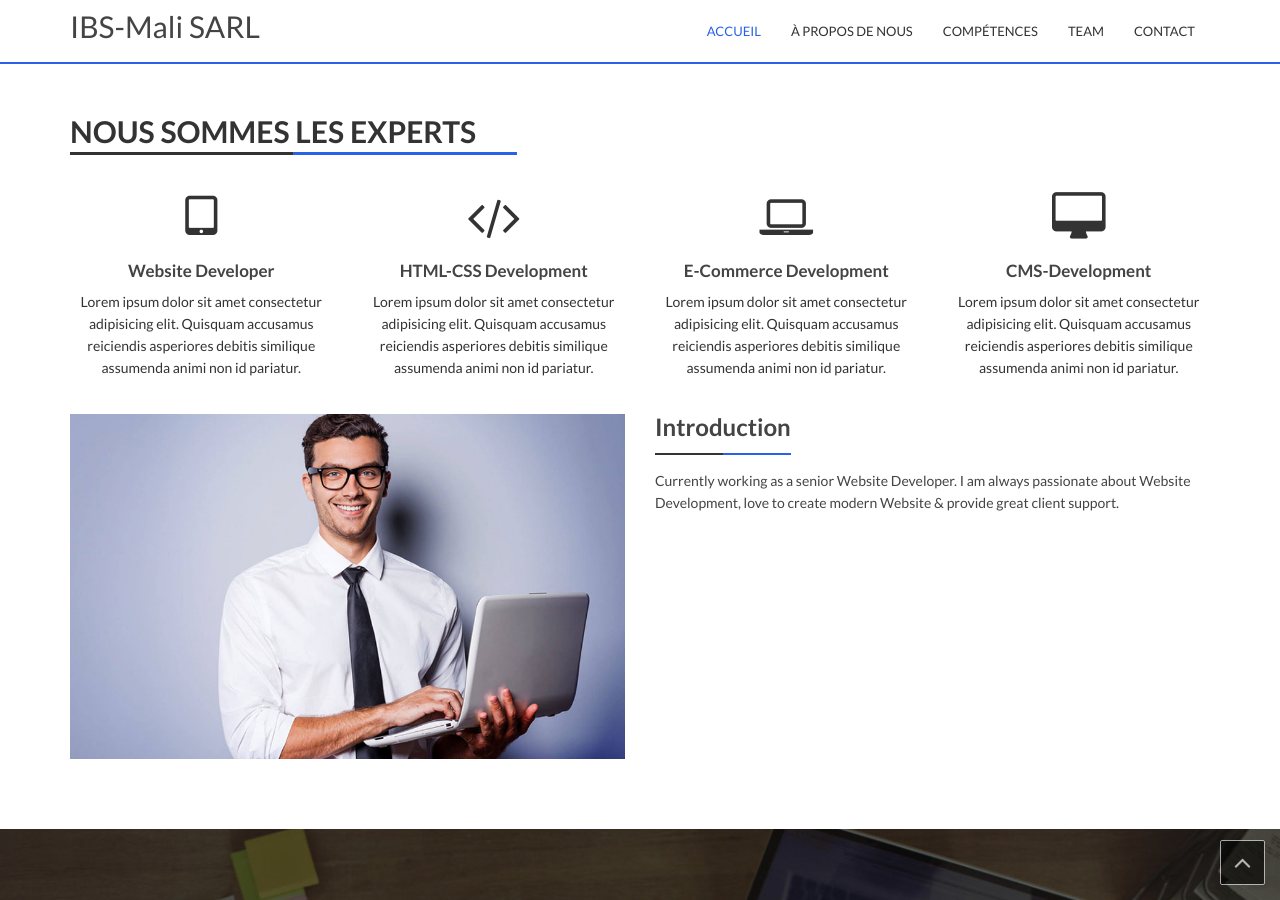
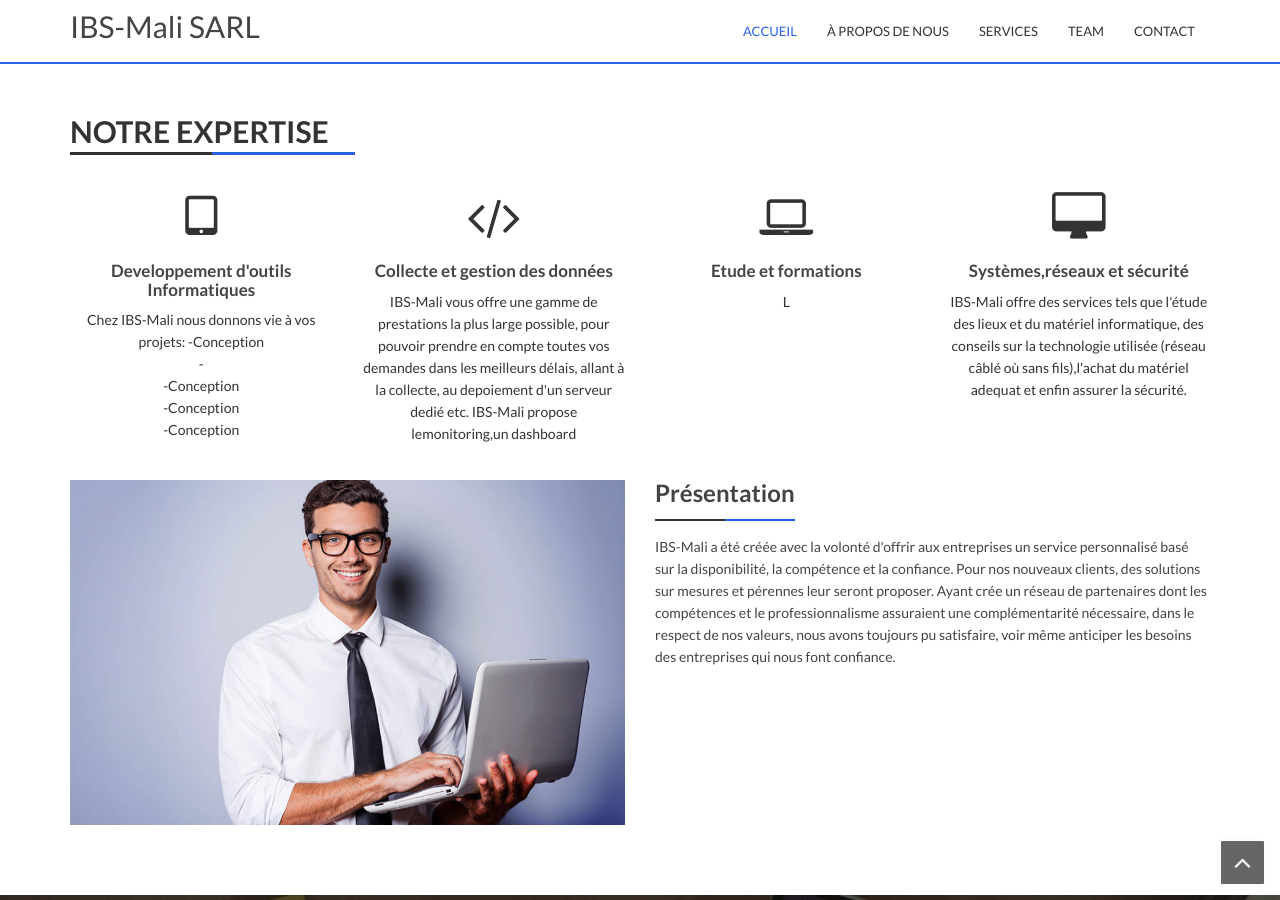
Before and after one commit to IBS-Mali/ibs-web, a Jekyll site: the page index.html, which Jekyll copies as it is, in a window 1280 px wide and 900 px high, scrolled down 850 px. Built offline with Jekyll 4.4.1, drawn with Linux system fonts in a browser that asks for light colours; some of the changed text lies outside the part shown.

Commit message:
Mise à jour des infos.

```diff
--- a/index.html
+++ b/index.html
@@ -74,7 +74,7 @@
                                     <a class="page-scroll" href="#about">À propos de nous</a>
                                 </li>
                                 <li>
-                                    <a class="page-scroll" href="#skills">Compétences</a>
+                                    <a class="page-scroll" href="#skills">Services</a>
                                 </li>
                                 <li>
                                     <a class="page-scroll" href="#reviews">Team</a>
@@ -121,7 +121,7 @@
 				<div class="row">
 					<div class="col-md-12 col-sm-12">
 						<div class="section-head">
-						    <h3>Nous sommes les experts</h3>
+						    <h3>Notre expertise</h3>
 						</div>
 					</div>
 				</div>
@@ -131,8 +131,14 @@
 				        <div class="about-details text-center">
 				            <div class="single-about">
 				                <a class="about-icon" href="#"><i class="fa fa-tablet"></i></a>
-				                <h4>Website Developer</h4>
-				                <p>Lorem ipsum dolor sit amet consectetur adipisicing elit. Quisquam accusamus reiciendis asperiores debitis similique assumenda animi non id pariatur.</p>
+				                <h4>Developpement d'outils Informatiques </h4>
+				                <p>Chez IBS-Mali nous donnons vie à vos projets:
+                                -Conception </br>
+                                - </br>
+                                -Conception </br>
+                                -Conception </br>
+                                -Conception </br>
+                            </p>
 				            </div>
 				        </div>
 				        <!-- end about-details -->
@@ -142,8 +148,9 @@
 				        <div class="about-details text-center">
 				            <div class="single-about">
 				                <a class="about-icon" href="#"><i class="fa fa-code"></i></a>
-				                <h4>HTML-CSS Development</h4>
-				                <p>Lorem ipsum dolor sit amet consectetur adipisicing elit. Quisquam accusamus reiciendis asperiores debitis similique assumenda animi non id pariatur.</p>
+				                <h4>Collecte et gestion des données</h4>
+				                <p>IBS-Mali vous offre une gamme de prestations la plus large possible, pour pouvoir prendre en compte toutes vos demandes dans les meilleurs délais, allant à la collecte, au depoiement d'un serveur dedié etc.
+                                IBS-Mali propose lemonitoring,un dashboard</p>
 				            </div>
 				        </div>
 				        <!-- end about-details -->
@@ -152,8 +159,8 @@
 				        <div class="about-details text-center">
 				            <div class="single-about">
 				                <a class="about-icon" href="#"><i class="fa fa-laptop"></i></a>
-				                <h4>E-Commerce Development</h4>
-				                <p>Lorem ipsum dolor sit amet consectetur adipisicing elit. Quisquam accusamus reiciendis asperiores debitis similique assumenda animi non id pariatur.</p>
+				                <h4>Etude et formations</h4>
+				                <p>L</p>
 				            </div>
 				        </div>
 				        <!-- end about-details -->
@@ -163,8 +170,8 @@
 				        <div class="about-details text-center">
 				            <div class="single-about">
 				                <a class="about-icon" href="#"><i class="fa fa-desktop"></i></a>
-				                <h4>CMS-Development</h4>
-				                <p>Lorem ipsum dolor sit amet consectetur adipisicing elit. Quisquam accusamus reiciendis asperiores debitis similique assumenda animi non id pariatur.</p>
+				                <h4>Systèmes,réseaux et sécurité</h4>
+				                <p>IBS-Mali offre des services tels que l'étude des lieux et du matériel informatique, des conseils sur la technologie utilisée (réseau câblé où sans fils),l'achat du matériel adequat et enfin assurer la sécurité.</p>
 				            </div>
 				        </div>
 				        <!-- end about-details -->
@@ -181,8 +188,9 @@
                         <!-- about-self -->
 				        <div class="about-self">
 				            <div class="self-head">
-				                <h4 class="intro-head">Introduction</h4>
-				                <p>Currently working as a senior Website Developer. I am always passionate about Website Development, love to create modern Website & provide great client support.</p>
+				                <h4 class="intro-head">Présentation</h4>
+				                <p>IBS-Mali a été créée avec la volonté d'offrir aux entreprises un service personnalisé basé sur la disponibilité, la compétence et la confiance. Pour nos nouveaux clients, des solutions sur mesures et pérennes leur seront proposer.
+                                Ayant crée un réseau de partenaires dont les compétences et le professionnalisme assuraient une complémentarité nécessaire, dans le respect de nos valeurs, nous avons toujours pu satisfaire, voir même anticiper les besoins des entreprises qui nous font confiance.</p>
 				            </div>
 				            <div class="self-text">
 				            </div>
@@ -201,7 +209,7 @@
 		            <div class="add-text">
                         <div class="col-md-6 col-sm-6">
                             <div class="add-content">
-                                <h2>When the best and the most expensive are not synonyms</h2>
+                                <h2>Pour vous, vos besoins, nos experts rélèvent de nouveaux defis à chaque instant.. </h2>
                             </div>
                         </div>
 
@@ -217,7 +225,7 @@
 				<div class="row">
 					<div class="col-md-12 col-sm-12">
 						<div class="section-head">
-						    <h3>Compétences.</h3>
+						    <h3>Nos services</h3>
 						</div>
 					</div>
 				</div>
@@ -227,15 +235,22 @@
                         <!-- Skills Content -->
                         <div class="skills-content">
                             <div class="skills-details">
-                                <p>Lorem ipsum dolor sit amet, consectetur adipisicing elit. Modi ex blanditiis consequuntur ab odio sed totam in rerum, illum amet facere ipsam quibusdam perferendis odit,Lorem ipsum dolor sit amet, consectetur perspiciatis quaerat </p>
+                                <p>Notre société a la capacité de satisfaire tous vos besoins en matière de Prestation de Services et du Bureau d'étude.</p>
                             </div>
                             <div class="skills-idea">
-                                <h4 class="intro-head">Work startegy</h4>
+                                <h4 class="intro-head">Vos besoins</h4>
                                 <ul>
-                                    <li><a href="#"><i class="fa fa-lightbulb-o"></i>Idea :</a>I have an Special Idea Web Development</li>
-                                    <li><a href="#"><i class="fa fa-thumbs-o-up"></i>Approve :</a>Launched the idea for the website</li>
-                                    <li><a href="#"><i class="fa fa-pencil"></i>Brand Identify :</a>I have Web Development</li>
-                                    <li><a href="#"><i class="fa fa-line-chart"></i>Live Work : One who designs software</a> </li>
+    Contrôler et sécuriser votre infrastructure
+    Mettre en œuvre votre infrastructure
+    Communications unifiées
+    Administrer et superviser votre SI
+    Community
+
+                                    <li><a href="#"><i class="fa fa-lightbulb-o"></i>Idea :</a>Vous faire assister dans votre projet</li>
+                                    <li><a href="#"><i class="fa fa-thumbs-o-up"></i>Approve :</a>Mettre en œuvre votre infrastructure</li>
+                                    <li><a href="#"><i class="fa fa-pencil"></i>Brand Identify :</a>    Administrer et superviser votre SI
+</li>
+                                    <li><a href="#"><i class="fa fa-line-chart"></i>Live Work : Community</a> </li>
                                 </ul>
                             </div>
                         </div>
@@ -261,7 +276,7 @@
                         </div>
                         <!-- Skills Progressbar -->
                         <div class="skill-progress">
-                            <h4 class="web-ex">Social Marketing</h4>
+                            <h4 class="web-ex">Réseau,securité et maintenance</h4>
                             <div class="progress">
                                 <div class="progress-bar wow fadeInLeft" data-wow-duration="1.5s" data-wow-delay="1.5s " role="progressbar" aria-valuenow="80" aria-valuemin="0" aria-valuemax="100" style="width: 80%;">
                                 </div>
@@ -290,18 +305,18 @@
                 <div class="row second-row">
                     <div class="col-md-6 col-sm-6">
                         <div class="skill-edu">
-                            <h4 class="intro-head">DOMAINES D'ACTIVITÉS</h4>
+                            <h4 class="intro-head">DOMAINES D'ACTIVITÉS ET COMPETENCES</h4>
                             <ul>
-                                <li><a href="#"><i class="fa fa-check-square-o"></i> Le développement de logiciel ;</a></li>
-                                <li><a href="#"><i class="fa fa-check-square-o"></i> La maintenance d’équipement informatique ;</a></li>
-                                <li><a href="#"><i class="fa fa-check-square-o"></i> La vente d’équipement informatique ;</a></li>
-                                <li><a href="#"><i class="fa fa-check-square-o"></i> La maintenance de réseau informatique ;</a></li>
-                                <li><a href="#"><i class="fa fa-check-square-o"></i> La formation, la recherche et l’étude ;</a></li>
-                                <li><a href="#"><i class="fa fa-check-square-o"></i> Le développement de solution informatique ;</a></li>
-                                <li><a href="#"><i class="fa fa-check-square-o"></i> La communication ;</a></li>
-                                <li><a href="#"><i class="fa fa-check-square-o"></i> La création de site Web ;</a></li>
-                                <li><a href="#"><i class="fa fa-check-square-o"></i> L’installation solaire ;</a></li>
-                                <li><a href="#"><i class="fa fa-check-square-o"></i> L’installation de caméra de surveillance ;</a></li>
+                                <li><a href="#"><i class="fa fa-check-square-o"></i> Développement de logiciel ;</a></li>
+                                <li><a href="#"><i class="fa fa-check-square-o"></i> Maintenance d’équipement informatique ;</a></li>
+                                <li><a href="#"><i class="fa fa-check-square-o"></i> Vente d’équipement informatique ;</a></li>
+                                <li><a href="#"><i class="fa fa-check-square-o"></i> Maintenance de réseau informatique ;</a></li>
+                                <li><a href="#"><i class="fa fa-check-square-o"></i> Formation, la recherche et l’étude ;</a></li>
+                                <li><a href="#"><i class="fa fa-check-square-o"></i> Développement de solution informatique ;</a></li>
+                                <li><a href="#"><i class="fa fa-check-square-o"></i> Communication ;</a></li>
+                                <li><a href="#"><i class="fa fa-check-square-o"></i> Création de site Web ;</a></li>
+                                <li><a href="#"><i class="fa fa-check-square-o"></i> Installation solaire ;</a></li>
+                                <li><a href="#"><i class="fa fa-check-square-o"></i> Installation de caméra de surveillance ;</a></li>
                             </ul>
                         </div>
                     </div>
@@ -310,16 +325,16 @@
                         <div class="skill-edu">
                             <h4 class="intro-head">  </h4>
                             <ul>
-                                <li><a href="#"><i class="fa fa-check-square-o"></i> La sécurité informatique ;</a></li>
-                                <li><a href="#"><i class="fa fa-check-square-o"></i> La mise en place de base de données ;</a></li>
-                                <li><a href="#"><i class="fa fa-check-square-o"></i> L’administration de base de données ;</a></li>
-                                <li><a href="#"><i class="fa fa-check-square-o"></i> La sécurité de la base de données ;</a></li>
-                                <li><a href="#"><i class="fa fa-check-square-o"></i> L’installation de serveur ;</a></li>
-                                <li><a href="#"><i class="fa fa-check-square-o"></i> La formation académique CISCO ;</a></li>
-                                <li><a href="#"><i class="fa fa-check-square-o"></i> L’imprimerie ;</a></li>
-                                <li><a href="#"><i class="fa fa-check-square-o"></i> La collecte de données mobiles ;</a></li>
-                                <li><a href="#"><i class="fa fa-check-square-o"></i> La virtualisation ;</a></li>
-                                <li><a href="#"><i class="fa fa-check-square-o"></i> La conception multimédia ;</a></li>
+                                <li><a href="#"><i class="fa fa-check-square-o"></i> Sécurité informatique ;</a></li>
+                                <li><a href="#"><i class="fa fa-check-square-o"></i> Mise en place de base de données ;</a></li>
+                                <li><a href="#"><i class="fa fa-check-square-o"></i> Administration de base de données ;</a></li>
+                                <li><a href="#"><i class="fa fa-check-square-o"></i> Sécurité de la base de données ;</a></li>
+                                <li><a href="#"><i class="fa fa-check-square-o"></i> Installation de serveur ;</a></li>
+                                <li><a href="#"><i class="fa fa-check-square-o"></i> Formation académique CISCO ;</a></li>
+                                <li><a href="#"><i class="fa fa-check-square-o"></i> Imprimerie ;</a></li>
+                                <li><a href="#"><i class="fa fa-check-square-o"></i> Collecte de données mobiles ;</a></li>
+                                <li><a href="#"><i class="fa fa-check-square-o"></i> Virtualisation ;</a></li>
+                                <li><a href="#"><i class="fa fa-check-square-o"></i> Conception multimédia ;</a></li>
                             </ul>
                         </div>
                     </div>
```
